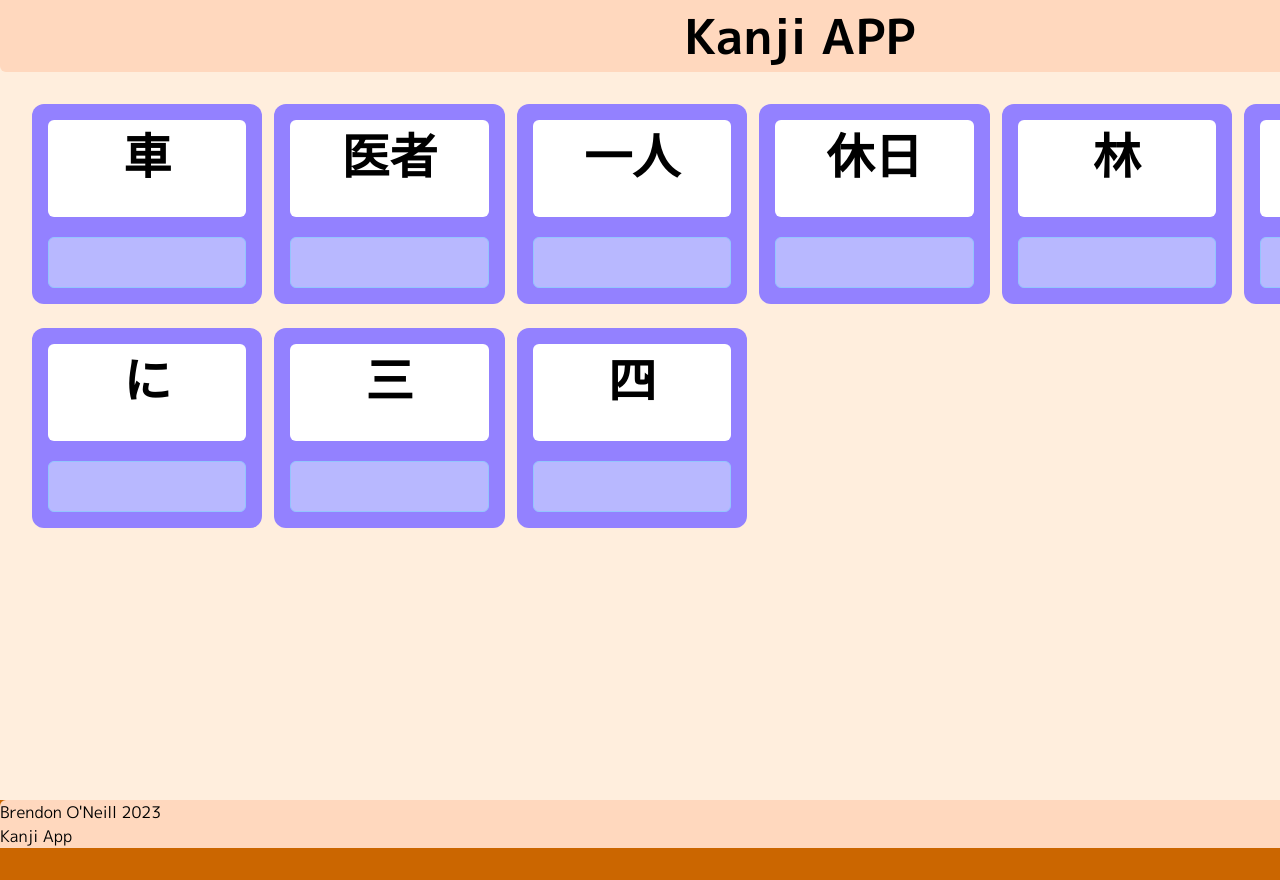
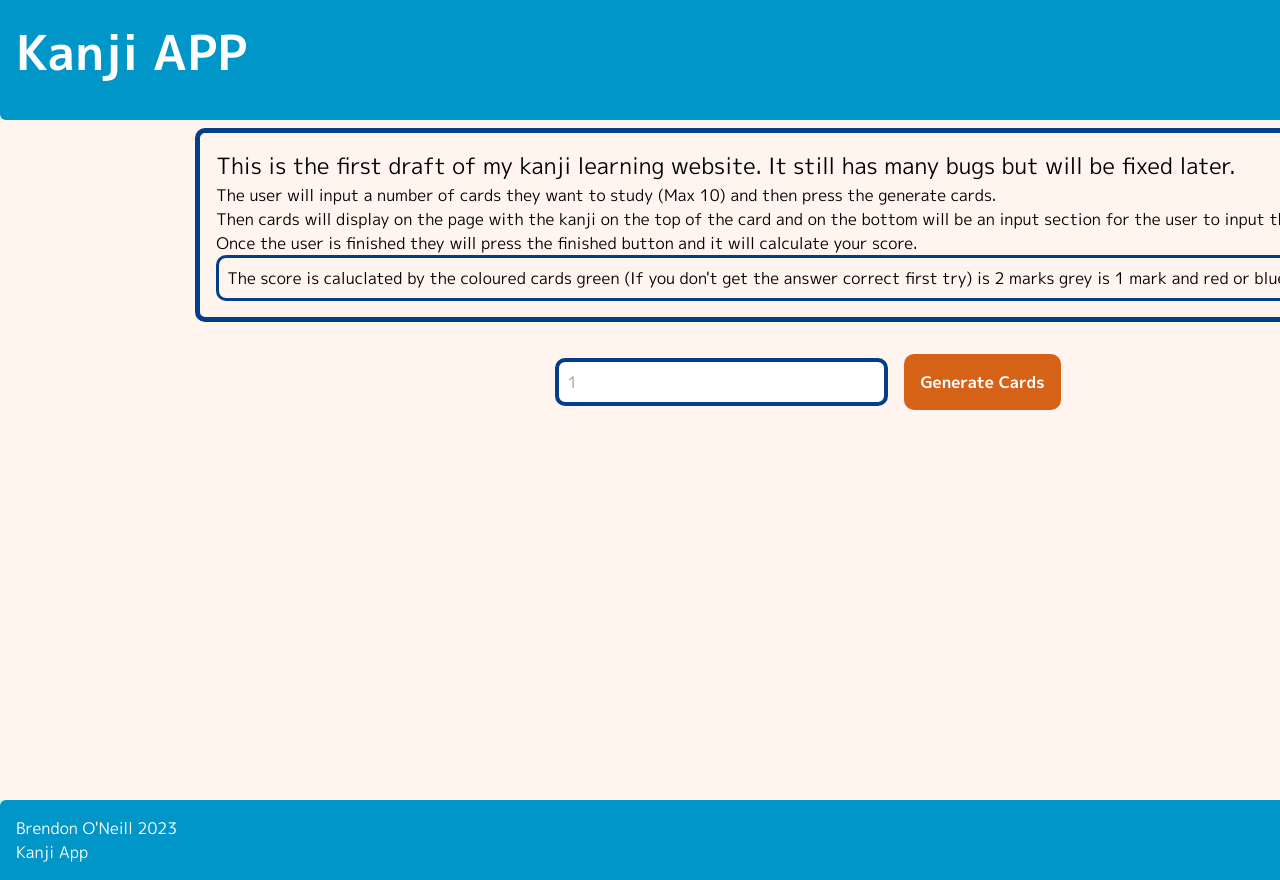
Before and after one commit to BrendonONeill/Kanji-Study-App, a React (Vite) app: page / in a window 1280 px wide. Shown: the top 880 px of the page. Before the commit the page ends 848 px from the top, so only its background shows below. Built offline with nearby package versions, Linux system fonts and the light colour scheme.

Commit message:
this is the first draft of the app, Added object cards but need to make it advanced for my idea

```diff
--- a/src/css/main.css
+++ b/src/css/main.css
@@ -6,5 +6,5 @@
 body
 {
     font-family: 'M PLUS 1p', sans-serif;
-    background-color: #CB6600;
+    background-color: #CAF0F8;
 }
--- a/src/js/App.tsx
+++ b/src/js/App.tsx
@@ -1,19 +1,85 @@
 
-import React, {} from "react";
+import React, {useState, useEffect} from "react";
 import { createRoot } from "react-dom/client";
 import Footer from "./Footer";
 import Header from "./Header";
 import Kanji from "./Kanji";
 
 const App = () => {
-  const kanji = [["車"], "医者", "一人", "休日", "林", "一", "に", "三", "四",];
+
+  useEffect(() => {
+   fetch("./json/kanji.json")
+    .then(response => response.json())
+    .then(data => setData(data))
+    .catch(error => console.log(error));
+  },[])
+
+  const [data, setData] = useState<object[]>([]);
+  const [gameCards, setGameCards] = useState<object[]>([]);
+  const [score, setScore] = useState(0);
+  const [cardsAmount, setCardsAmount] = useState(0);
+  const [finished, setFinished] = useState(false);
+  const [number, setNumber] = useState(1);
+  const maxCards = 10;
+
+  const random = (e,kanji: object[], number: number) => {
+    e.preventDefault();
+    if(number > maxCards) number = maxCards
+    setGameCards([]);
+    let sortKanji = [...kanji];
+    let sortedCards: object[] = []
+    setCardsAmount(number * 2)
+    for(let i=0; i < number; i++)
+    {
+     let sortSize: number = sortKanji.length;
+     let pick = Math.floor(Math.random() * sortSize);
+     console.log(pick + ": This is your pick")
+     sortedCards.push(sortKanji[pick])
+     sortKanji.splice(pick,1)
+    }
+    setGameCards(gameCards => [...gameCards, ...sortedCards]);
+
+  }
+
+  const calculatedScore = () => {
+
+    setScore(Math.round((score / cardsAmount) * 100))
+    console.log(score)
+    setFinished(true);
+  }
   return (
     <>
-    <div className=" h-[100vh] w-[1600px] m-auto bg-[#FFEEDD]  flex flex-col">
+    <div className=" h-[100vh] w-[1600px] m-auto bg-[#FFF5EE]  flex flex-col">
       <Header />
+      <div className="p-[1rem] mx-auto my-2 border-[5px] border-[#023E8A] rounded-[10px]">
+        <p className="text-[1.4rem]">This is the first draft of my kanji learning website. It still has many bugs but will be fixed later.</p>
+        <ol>
+          <li>The user will input a number of cards they want to study (Max 10) and then press the generate cards.</li>
+          <li>Then cards will display on the page with the kanji on the top of the card and on the bottom will be an input section for the user to input their guess.</li>
+          <li>Once the user is finished they will press the finished button and it will calculate your score.</li>
+        </ol>
+        <p className="border-[#023E8A] rounded-[10px] border-[3px] p-[0.5rem]">The score is caluclated by the coloured cards green (If you don't get the answer correct first try) is 2 marks grey is 1 mark and red or blue is 0 marks.</p>
+        <p></p>
+      </div>
+      <form className="max-w-[40%] mx-auto mt-2 p-[1rem]" onSubmit={(e) => random(e,data,number)}>
+      <input className=" border-[4px] rounded-[10px] border-[#023E8A] mx-[1rem] p-[0.5rem]" type="number" id="number" placeholder="1" min={1} onChange={(e) => setNumber(Number(e.target.value))}  />
+      <button type="submit" className=" p-[1rem] bg-[#D66218] text-[#fff] font-bold rounded-[10px] cursor-pointer ">Generate Cards</button>
+      </form>
+
+
       <div className=" w-full p-8 flex flex-row flex-wrap gap-3 flex-row-auto content-start justify-start">
-        <Kanji kanji={kanji} />
+
+        { gameCards.length !== 0 ?
+          <Kanji kanji={gameCards} setScore={setScore} /> : null
+        }
       </div>
+      { gameCards.length !== 0 ?
+      <button className=" p-[1rem] bg-[#D66218] rounded-[10px] text-[#fff] font-bold cursor-pointer max-w-[40%] mx-auto mt-2" onClick={() => calculatedScore()}>Finished</button>  :null}
+      {finished?
+      <div className="mx-auto p-[2rem] text-[2rem] shadow-sm shadow-black my-[2rem] border-[5px] border-[#023E8A] rounded-[10px]">
+        <h2>{score}%</h2>
+      </div>: null
+      }
     </div>
     <Footer/>
     </>
--- a/src/js/Footer.tsx
+++ b/src/js/Footer.tsx
@@ -2,7 +2,7 @@ import React from 'react'
 
 function Footer() {
   return (
-    <div className='bg-[#FFD8BE] w-[1600px] m-auto rounded-t-md'>
+    <div className='p-[1rem] bg-[#0096C7] text-[#fff] w-[1600px] m-auto rounded-t-md'>
         <h3>Brendon O'Neill 2023</h3>
         <h4>Kanji App</h4>
     </div>
--- a/src/js/Header.tsx
+++ b/src/js/Header.tsx
@@ -2,8 +2,14 @@ import React from 'react'
 
 function Header() {
   return (
-    <div className=' text-center bg-[#FFD8BE] rounded-b-md'>
+    <div className=' p-[1rem] text-center bg-[#0096C7] text-[#fff] rounded-b-md flex justify-between'>
         <h1 className=' font-bold text-[3rem]'>Kanji APP</h1>
+        <div className=' flex p-[1rem]'>
+          <ul className=' flex list-none'>
+            <li className='p-[1rem]'><a href="https://github.com/BrendonONeill/Kanji-Study-App" target="_blank">GitHub</a></li>
+            <li className='p-[1rem]'> <a href="https://brendononeill.github.io/Portfolio-Revamp/" target="_blank" rel="noopener noreferrer">Portfolio</a></li>
+          </ul>
+        </div>
     </div>
   )
 }
--- a/src/js/Kanji.tsx
+++ b/src/js/Kanji.tsx
@@ -1,13 +1,48 @@
-import React from "react";
 
-const Kanji = ({ kanji }) => {
-  return kanji.map((word, index) => (
+import React, {useState} from "react";
+
+const Kanji = ({ kanji, setScore }) => {
+
+  const handleKeyPress = (event, index:number)=> {
+    if(event.code === "Enter")
+    {
+      let inputWord = event.target.value.trim()
+      if(inputWord.toLowerCase() === kanji[index].english || inputWord === kanji[index].reading)
+      {
+        if(event.target.parentElement.style.backgroundColor === "rgb(138, 1, 1)")
+        {
+          setScore((prev: number) => prev + 1)
+          event.target.parentElement.style.backgroundColor = "#D4D4D4"
+        }
+        else
+        {
+          setScore((prev: number) => prev + 2)
+          event.target.parentElement.style.backgroundColor = "#018A26"
+        }
+        event.target.style.color = "#636363"
+        event.target.style.backgroundColor = "#B0B0B0"
+        event.target.disabled = true;
+        console.log(event.target.parentElement.style.backgroundColor)
+      }
+      else
+      {
+        console.log(event.target.parentElement.style.backgroundColor)
+        event.target.parentElement.style.backgroundColor = "#8A0101"
+      }
+
+
+    }
+
+  };
+  {{console.log(kanji)}}
+  return kanji.map((word, index: number) => (
     <div
+
       key={index}
-      className=" mb-3 w-[200px] h-[200px] rounded-xl grid bg-[#9381FF] p-4 text-center basis-[15%]"
-    >
-      <h1 className=" w-full text-[3rem] font-bold bg-white mb-5 rounded-md">{word}</h1>
-      <input className=" w-full border-[1px] border-blue-300 bg-[#B8B8FF] rounded-md" type="text" />
+      className=" mb-3 w-[200px] h-[200px] rounded-xl grid bg-[#023E8A] p-4 text-center basis-[15%]">
+      <h1 className=" w-full text-[3rem] font-bold bg-white mb-5 rounded-md p-4">{word.kanji}</h1>
+      <input  className=" w-full  bg-[#d6d6d6] rounded-md text-center font-bold text-[1.4rem]" type="text" key={index} onKeyDown={(e) => handleKeyPress(e, index)} />
+
     </div>
   ));
 };
--- /dev/null
+++ b/src/json/kanji.json
@@ -0,0 +1,52 @@
+[
+    {
+    "kanji":"大人",
+    "reading": "おとな",
+    "english":"otona"
+    },
+    {
+      "kanji":"一人",
+      "reading": "ひとり",
+      "english":"hitori"
+    },
+    {
+      "kanji":"人工",
+      "reading": "じんこう",
+      "english":"jinkou"
+    },
+    {
+      "kanji":"大きい",
+      "reading": "おおきい",
+      "english":"ookii"
+    },
+    {
+     "kanji":"下",
+     "reading": "した",
+     "english":"shita"
+     },
+     {
+       "kanji":"八",
+       "reading": "はち",
+       "english":"hachi"
+     },
+     {
+       "kanji":"八つ",
+       "reading": "やっつ",
+       "english":"yaatsu"
+     },
+     {
+       "kanji":"入り口",
+       "reading": "いりぐち",
+       "english":"iriguchi"
+     },
+     {
+        "kanji":"大した",
+        "reading": "たいした",
+        "english":"taishita"
+     },
+     {
+        "kanji":"山",
+        "reading": "やま",
+        "english":"yama"
+    }
+]
```
